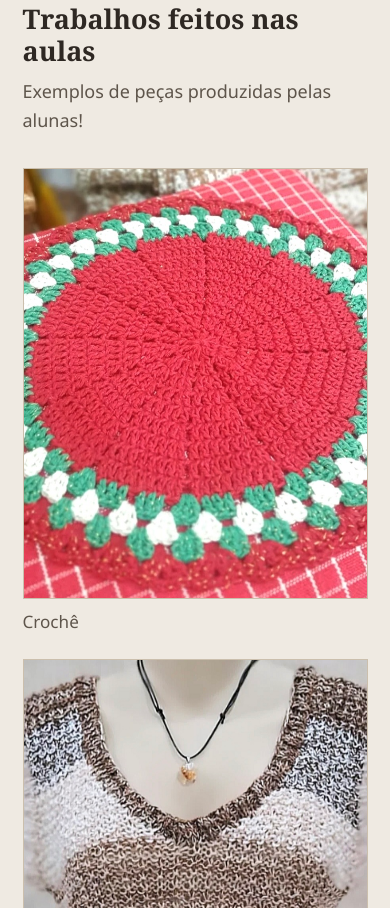
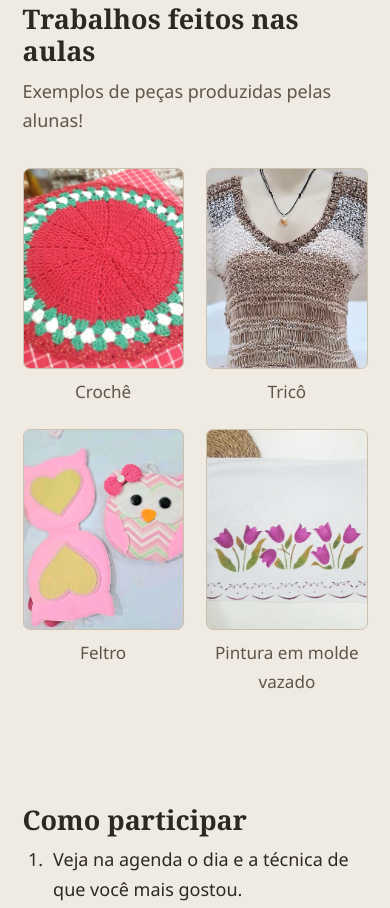
Before and after one commit to beatrizar4ujo/projetodeextens-o, a plain HTML site: page index.html in a window 390 px wide. Shown: the part 4607-5515 px from the top of the page. Drawn offline with Linux system fonts and the light colour scheme.

Commit message:
Add gallery styles and adjust layout for responsiveness

```diff
--- a/style.css
+++ b/style.css
@@ -1,4 +1,3 @@
-/* ===== CORES: para mudar o visual, troque só os valores abaixo ===== */
 :root{
   --fundo:#EFEAE2;
   --papel:#F8F5F0;
@@ -47,6 +46,12 @@ section h2{font-size:clamp(1.5rem,4vw,2rem);margin-bottom:.5rem}
 .tecnicas h3{font-size:1.3rem;color:var(--oliva);margin-bottom:.4rem}
 .tecnicas p{max-width:30em}
 
+/* Galeria dos trabalhos */
+.galeria{display:grid;grid-template-columns:repeat(auto-fit,minmax(9rem,11rem));justify-content:center;gap:1.25rem}
+.galeria figure{margin:0;text-align:center}
+.galeria img{display:block;width:100%;aspect-ratio:4/5;object-fit:cover;background:var(--areia);border:1px solid var(--linha);border-radius:.4rem}
+.galeria figcaption{margin-top:.5rem;color:var(--suave);font-size:.95rem}
+
 /* Como participar */
 .como ol{margin-left:1.4rem;max-width:36em}
 .como li{margin-bottom:.6rem;padding-left:.3rem}
@@ -57,13 +62,5 @@ footer{background:var(--texto);color:#D9D0C3;padding:1.75rem 0;font-size:.95rem}
 @media (max-width:640px){
   .dia{grid-template-columns:1fr;gap:.5rem}
   header{padding:2.5rem 0 2.25rem}
+  .galeria{grid-template-columns:repeat(2,minmax(0,10rem))}
 }
-
-/* Galeria dos trabalhos */
-.galeria{display:grid;grid-template-columns:repeat(auto-fit,minmax(14rem,1fr));gap:1.25rem}
-.galeria figure{margin:0}
-.galeria img{display:block;width:100%;aspect-ratio:4/5;object-fit:cover;background:var(--areia);border:1px solid var(--linha)}
-.galeria figcaption{margin-top:.5rem;color:var(--suave);font-size:.95rem}
-
-/* Endereço da loja */
-.endereco{font-size:1.1rem;line-height:1.5}
```
